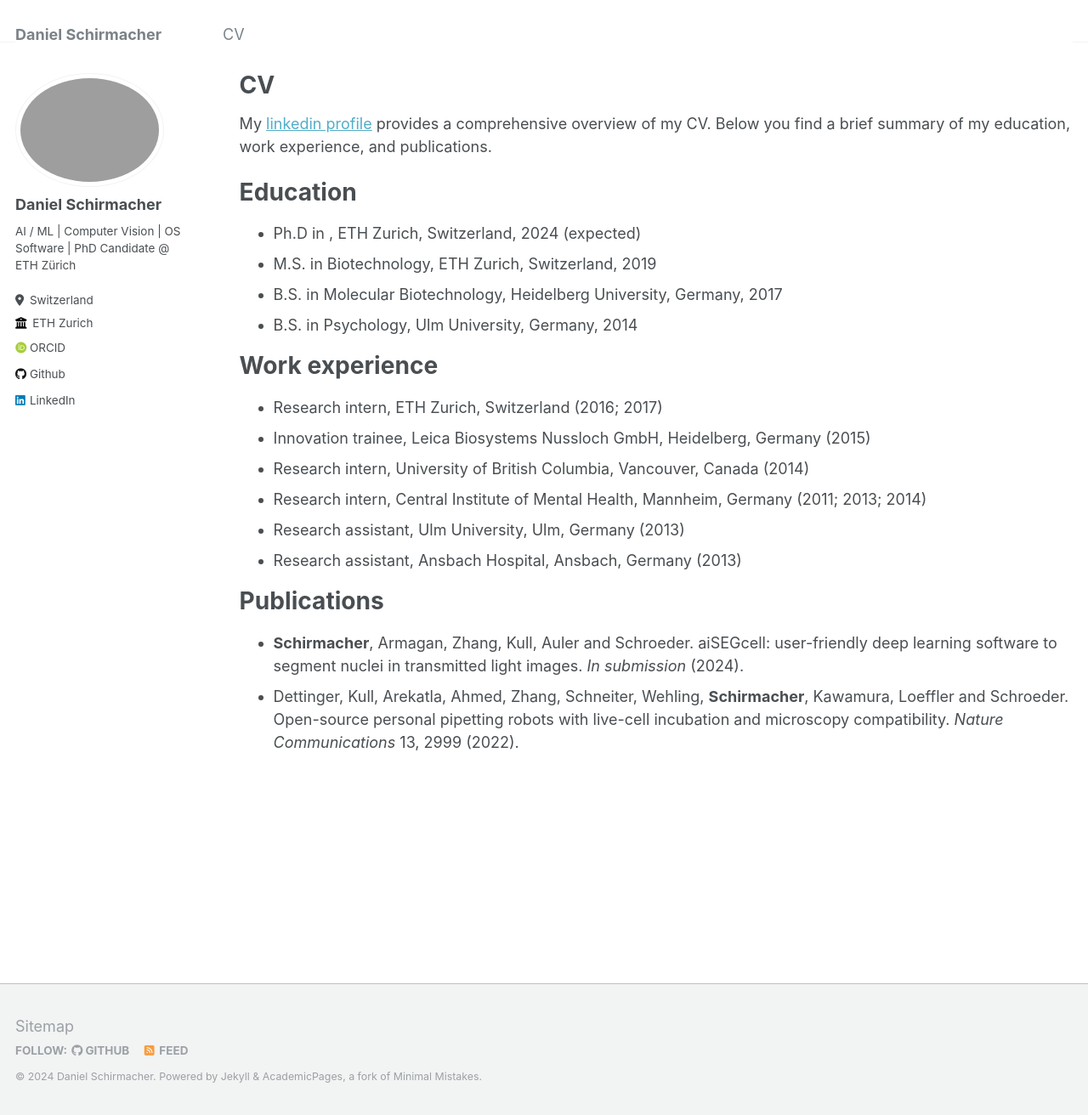
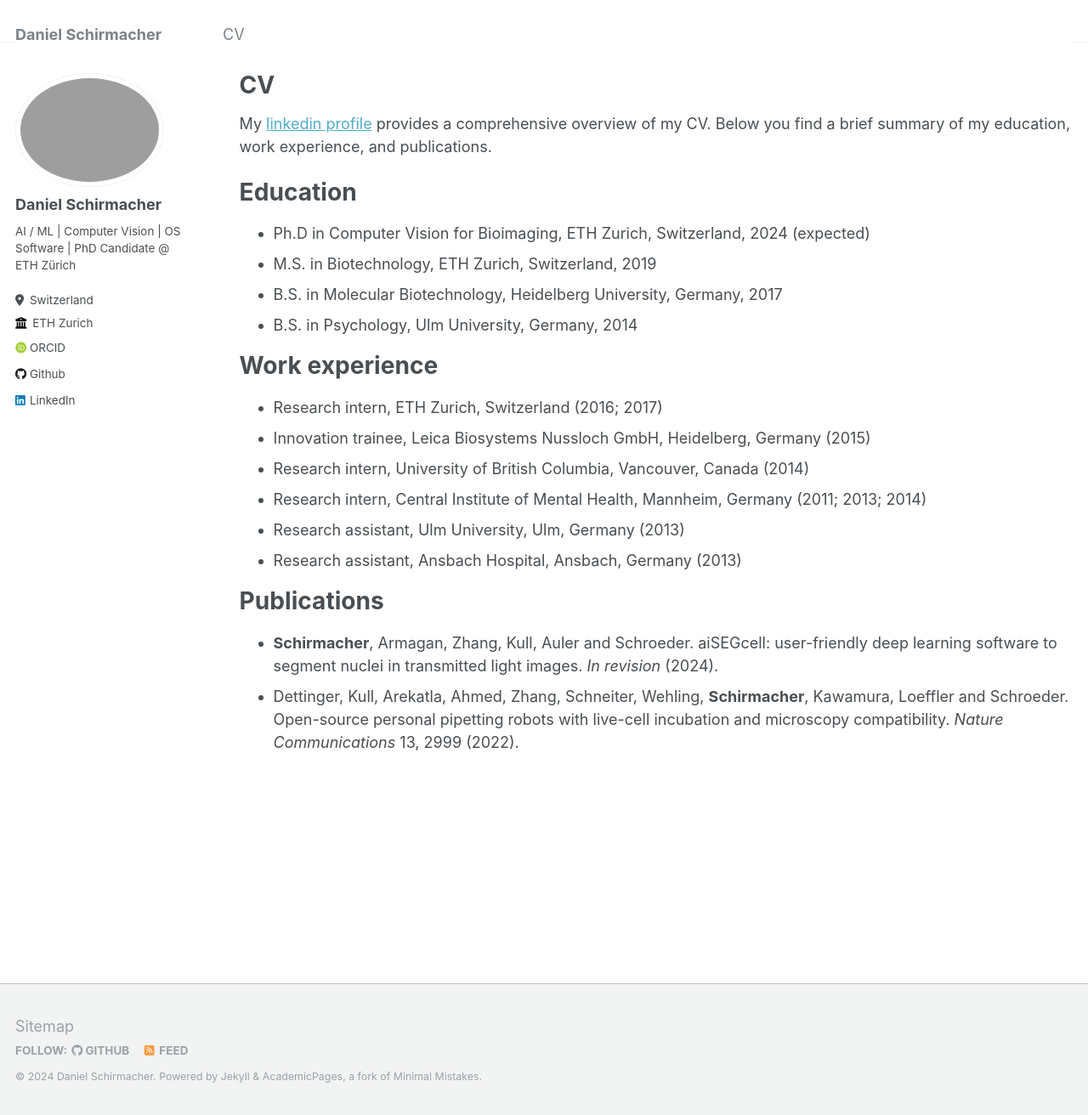
Before and after one commit to dsethz/dsethz.github.io, a Jekyll site: the page built from _pages/cv.md, in a window 1280 px wide and 1312 px high. Shown: the whole window at 85% size. Built offline with Jekyll 4.4.1, drawn with Linux system fonts in a browser that asks for light colours; some web fonts are replaced.

Commit message:
update publications and CV

```diff
--- a/_pages/cv.md
+++ b/_pages/cv.md
@@ -14,7 +14,7 @@
 
 Education
 ======
-* Ph.D in , ETH Zurich, Switzerland, 2024 (expected)
+* Ph.D in Computer Vision for Bioimaging, ETH Zurich, Switzerland, 2024 (expected)
 * M.S. in Biotechnology, ETH Zurich, Switzerland, 2019
 * B.S. in Molecular Biotechnology, Heidelberg University, Germany, 2017
 * B.S. in Psychology, Ulm University, Germany, 2014
@@ -31,7 +31,7 @@
 Publications
 ======
 * **Schirmacher**, Armagan, Zhang, Kull, Auler and Schroeder. aiSEGcell: user-friendly deep learning
-software to segment nuclei in transmitted light images. _In submission_ (2024).
+software to segment nuclei in transmitted light images. _In revision_ (2024).
 * Dettinger, Kull, Arekatla, Ahmed, Zhang, Schneiter, Wehling, **Schirmacher**, Kawamura, Loeffler and
 Schroeder. Open-source personal pipetting robots with live-cell incubation and microscopy
 compatibility. _Nature Communications_ 13, 2999 (2022).
```
